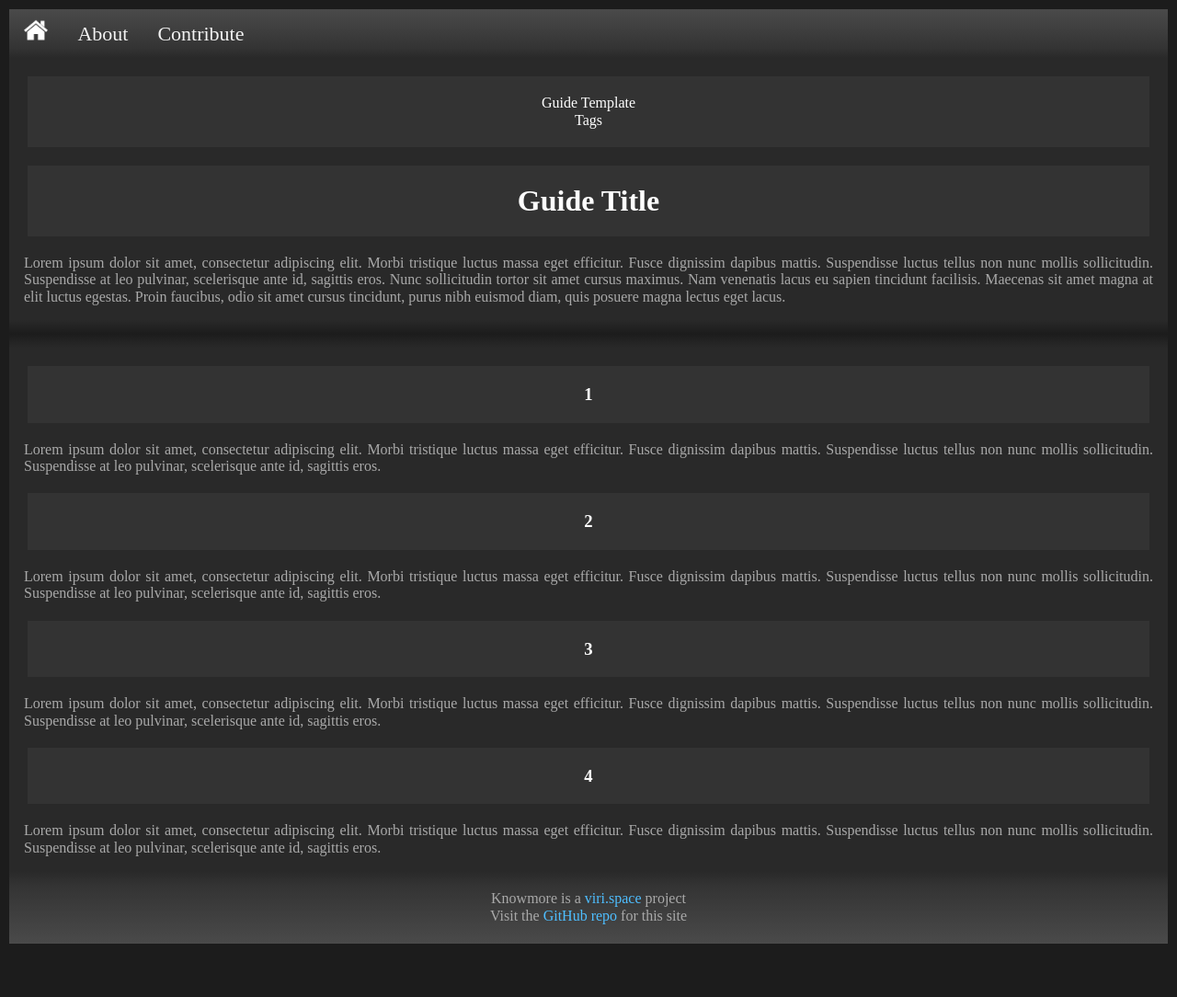
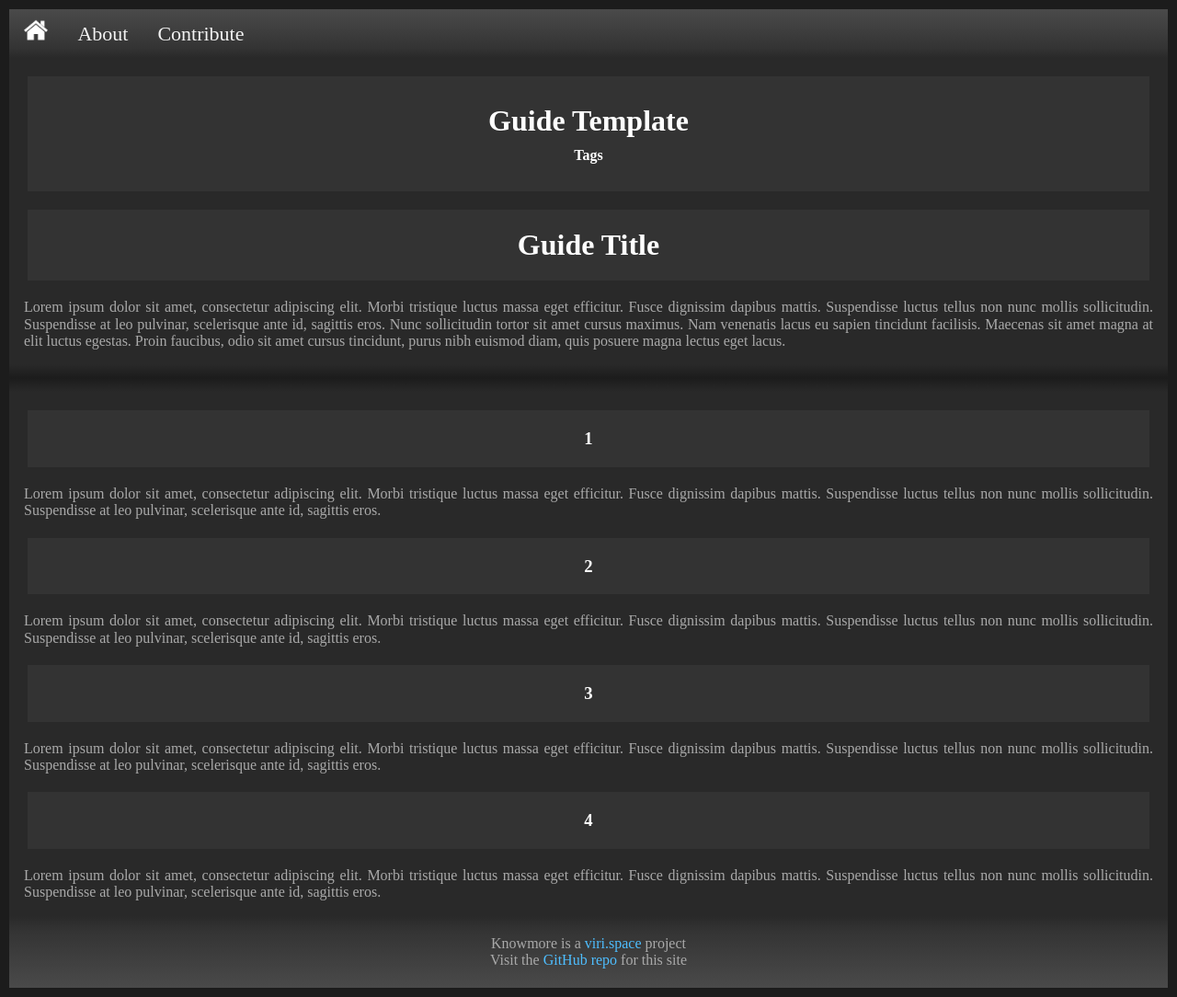
Before and after one commit to vuwnu/knowmore, a Jekyll site: the page built from p/guide.md, in a window 1280 px wide. Shown: the whole page at 92% size. Built offline with Jekyll 4.4.1, drawn with Linux system fonts in a browser that asks for light colours; before the commit the page ends 1036 px from its top, so only the background shows below that.

Commit message:
css changes

```diff
--- a/assets/css/main.scss
+++ b/assets/css/main.scss
@@ -5,6 +5,7 @@
 @import 'vendor/normalize';
 
 @import 'base/root';
+
 
 // Markdown Styling
 html {
@@ -17,7 +18,7 @@ body {
   margin: 10px;
   background: #292929;
 }
-h1, h2, h3, h4 {
+main h1, h2, h3, h4 {
   text-align: center;
   background: #333;
   color: white;
@@ -25,15 +26,26 @@ h1, h2, h3, h4 {
   padding: 20px;
   text-align: center;
 }
+main a {
+  color: #4ebeff;
+  text-decoration: none;
+  max-width: 800px;
+  width: 80vw;
+  display: block;
+  margin: auto;
+  text-align: center;
+  background: #333;
+  border: 10px solid #333;
+}
+main p {
+  margin: 1em;
+  text-align: justify;
+}
 
 //
 
 header {
   text-align: center;
-}
-p {
-  margin: 1em;
-  text-align: justify;
 }
 .main img {
   max-width: 800px;
@@ -67,6 +79,9 @@ footer {
 footer p {
   text-align: center;
 }
+
+
+// Page Header
 .page-head {
   background: #333;
   color: white;
@@ -76,12 +91,18 @@ footer p {
 }
 .page-head div:nth-of-type(1) {
   text-align: center;
+  font-size: 2em;
+  font-weight: 600;
+  margin: 10px;
 }
 .page-head div:nth-of-type(2) {
   text-align: center;
+  font-weight: 600;
+  margin: 10px;
 }
 .page-head div:nth-of-type(3) {
   text-align: center;
+  margin: 10px;
 }
 
 
```
